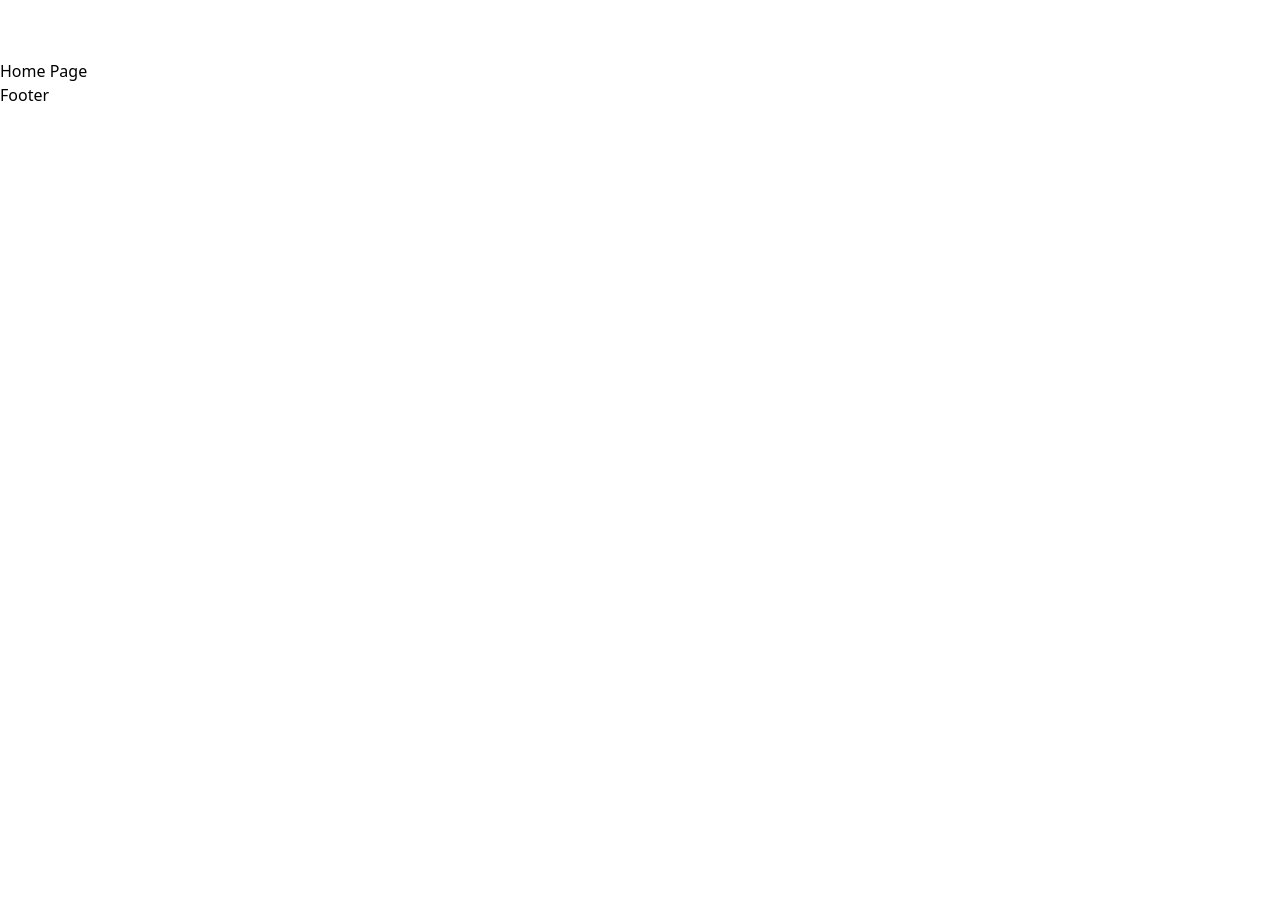
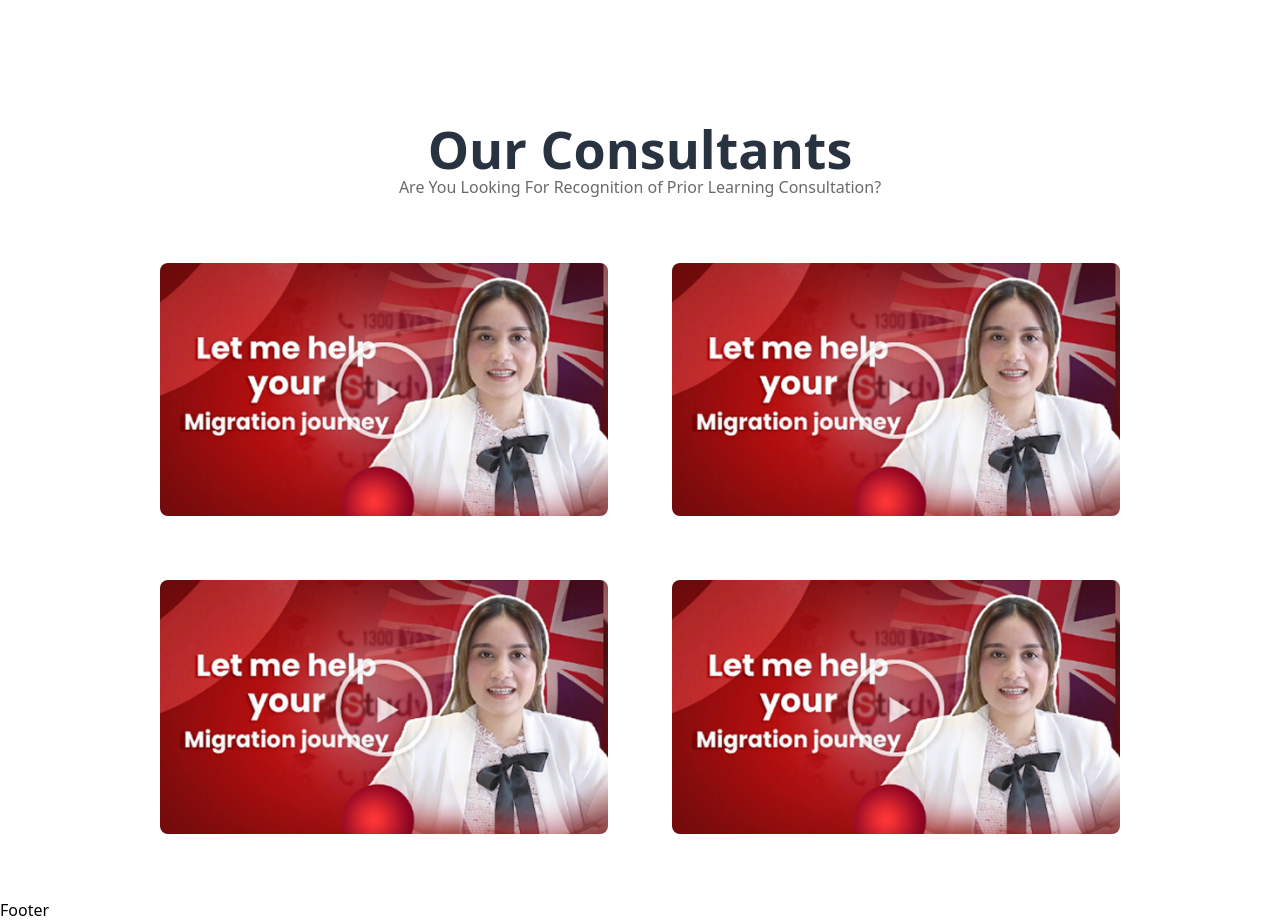
Before and after one commit to hasaanmumtaz6/demo, a Next.js app: page / in a window 1280 px wide. Shown: the part 3160-4082 px from the top of the page. Before the commit the page ends 3267 px from the top, so only its background shows below. Built offline with nearby package versions, Linux system fonts and the light colour scheme.

Commit message:
Our cosultant section devloped

```diff
--- /dev/null
+++ b/pages/components/OurConsultants.tsx
@@ -0,0 +1,29 @@
+import Image from "next/image";
+import React from "react";
+import consultantpic from "@/public/Image/consultantpic.png";
+
+const OurConsultants = () => {
+  return (
+    <section className="Our-Consultants">
+      <h2>Our Consultants</h2>
+      <p>Are You Looking For Recognition of Prior Learning Consultation?</p>
+
+      <div className="consultant-card-box">
+        <div className="thumbnail-pic-container">
+          <Image src={consultantpic} alt="consultant-thumnail" />
+        </div>
+        <div className="thumbnail-pic-container">
+          <Image src={consultantpic} alt="consultant-thumnail" />
+        </div>
+        <div className="thumbnail-pic-container">
+          <Image src={consultantpic} alt="consultant-thumnail" />
+        </div>
+        <div className="thumbnail-pic-container">
+          <Image src={consultantpic} alt="consultant-thumnail" />
+        </div>
+      </div>
+    </section>
+  );
+};
+
+export default OurConsultants;
--- a/pages/index.tsx
+++ b/pages/index.tsx
@@ -5,6 +5,7 @@ import Vision from "./components/Vision";
 import ContactHome from "./components/ContactHome";
 import OfficeLocation from "./components/OfficeLocation";
 import ClientReviews from "./components/ClientReviews";
+import OurConsultants from "./components/OurConsultants";
 
 const Home = () => {
   return (
@@ -19,7 +20,7 @@ const Home = () => {
         <ContactHome />
         <OfficeLocation />
         <ClientReviews />
-        <p>Home Page</p>
+        <OurConsultants />
       </div>
     </Layout>
   );
--- a/styles/home.css
+++ b/styles/home.css
@@ -288,3 +288,23 @@
   @apply text-[#39425D];
 }
 /* Client-Reviews */
+
+/* Our-Consultants */
+.Our-Consultants {
+  @apply w-full h-full px-[8rem] py-[4rem] flex flex-col items-center justify-center;
+}
+.Our-Consultants h2 {
+  @apply text-[3.25rem] leading-[3.25rem] font-bold text-[#293241];
+}
+.Our-Consultants p {
+  @apply text-[1rem] font-normal text-[#6A6A6A] mb-[4rem];
+}
+.consultant-card-box {
+  @apply flex flex-wrap items-center justify-center gap-[4rem] w-full;
+}
+.thumbnail-pic-container {
+  @apply w-[calc(50%-4rem)];
+}
+.thumbnail-pic-container img {
+  @apply w-full h-full rounded-[0.5rem];
+}
```
Also changed, not shown: public/Image/consultantpic.png (added).
